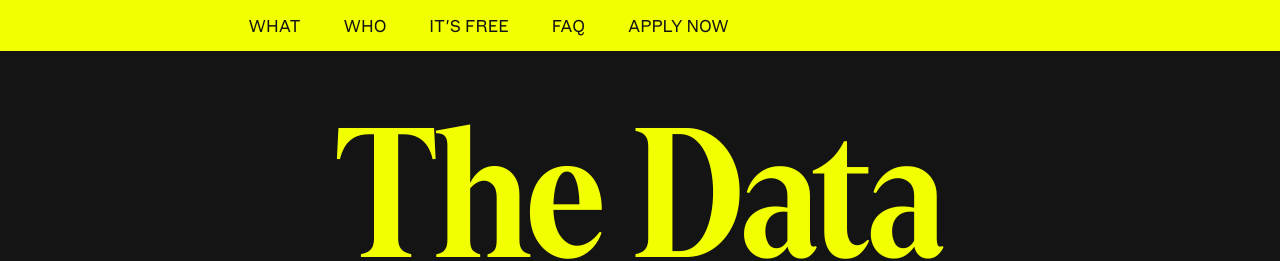
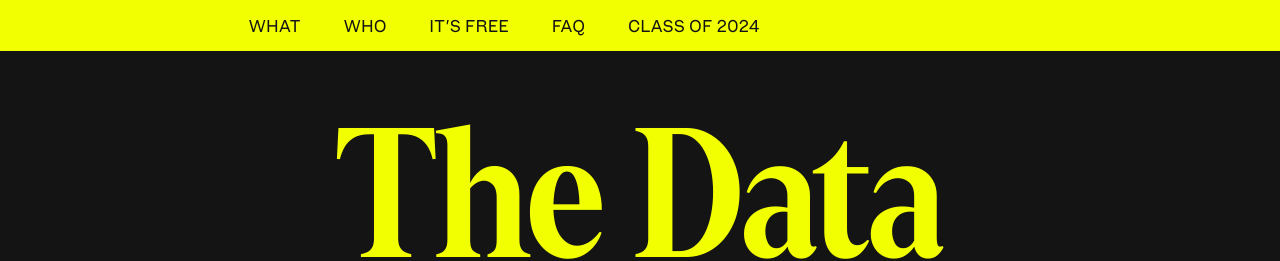
Before and after one commit to OpenNews/datainstitute-website, a Jekyll site: the page built from homepage.md, in a window 1280 px wide and 900 px high. Shown: the top 261 px of the window. Built offline with Jekyll 4.4.1, drawn with Linux system fonts in a browser that asks for light colours.

Commit message:
updated nav to include 2024 class

```diff
--- a/_layouts/layout.html
+++ b/_layouts/layout.html
@@ -45,8 +45,8 @@
                     <li><a href="/#who">Who</a></li>
                     <li><a href="/#free">It's Free</a></li>
                     <li><a href="/#faq">FAQ</a></li>
-                    <!-- <li><a href="/2024/">Class of 2024</a></li> -->
-                    <li><a href="/apply">Apply now</a></li>
+                    <li><a href="/2024/">Class of 2024</a></li>
+                    <!-- <li><a href="/apply">Apply now</a></li> -->
                     {% else %}
                     <li><a href="/">&larr;&nbsp;Home</a></li>
                     {% endif %}
```
